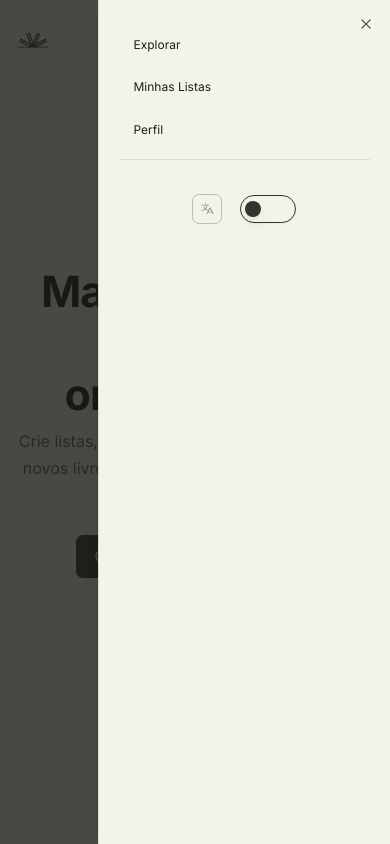
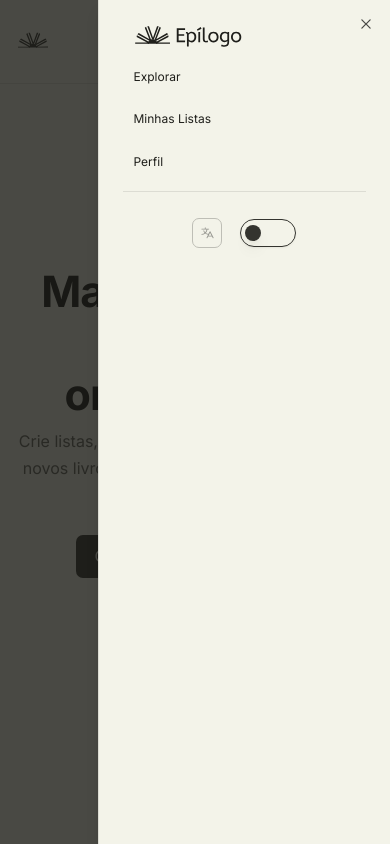
Before and after one commit to micapareddes/epilogo-app, a Next.js app: page / in a window 390 px wide. Both pictures are taken after a click on the button 357 px from the left and 41 px from the top of the page. Built offline with nearby package versions, Linux system fonts and the light colour scheme.

Commit message:
style: Hamburguer menu component

```diff
--- /dev/null
+++ b/src/components/header/hamburguer-menu.tsx
@@ -0,0 +1,49 @@
+import { ButtonIcon } from '../button/button-icon'
+import { HeaderItem } from './header-item'
+import {
+  Sheet,
+  SheetContent,
+  SheetDescription,
+  SheetFooter,
+  SheetHeader,
+  SheetTitle,
+  SheetTrigger,
+} from './sheet'
+import { LanguageSelector } from '../language-selector/language-selector'
+import { ThemeToggle } from '../theme-toggle'
+import { List } from '@phosphor-icons/react'
+import { BigLogo } from '../big-logo'
+
+interface HamburguerMenuProps {
+  menuItems: string[]
+}
+
+export function HamburguerMenu({ menuItems }: HamburguerMenuProps) {
+  return (
+    <Sheet>
+      <SheetTrigger asChild>
+        <ButtonIcon
+          icon={List}
+          variant="icon-primary"
+          className="block md:hidden"
+        />
+      </SheetTrigger>
+      <SheetContent>
+        <SheetHeader>
+          <SheetTitle>
+            <BigLogo className="h-6" />
+          </SheetTitle>
+          <SheetDescription className="flex flex-col items-start">
+            {menuItems.map((item) => {
+              return <HeaderItem content={item} key={item} />
+            })}
+          </SheetDescription>
+          <SheetFooter className="flex-row gap-m items-center justify-center p-l">
+            <LanguageSelector />
+            <ThemeToggle />
+          </SheetFooter>
+        </SheetHeader>
+      </SheetContent>
+    </Sheet>
+  )
+}
--- a/src/components/header/header.tsx
+++ b/src/components/header/header.tsx
@@ -5,19 +5,7 @@ import { LanguageSelector } from '../language-selector/language-selector'
 import { LogoSvg } from '../logo-svg'
 import { Search } from '../search'
 import { ThemeToggle } from '../theme-toggle'
-import { List } from '@phosphor-icons/react'
-import { ButtonIcon } from '../button/button-icon'
-import {
-  Sheet,
-  SheetContent,
-  SheetDescription,
-  SheetFooter,
-  SheetHeader,
-  SheetTitle,
-  SheetTrigger,
-} from './sheet'
-import { BigLogo } from '../big-logo'
-import { DropdownMenuSeparator } from '../ui/dropdown-menu'
+import { HamburguerMenu } from './hamburguer-menu'
 
 const menuItems = ['Explorar', 'Minhas Listas', 'Perfil']
 
@@ -39,29 +27,7 @@ export function Header() {
           <ThemeToggle />
         </div>
       </div>
-      <Sheet>
-        <SheetTrigger asChild>
-          <ButtonIcon
-            icon={List}
-            variant="icon-primary"
-            className="block md:hidden"
-          />
-        </SheetTrigger>
-        <SheetContent>
-          <SheetHeader>
-            <SheetDescription className="flex flex-col items-start">
-              {menuItems.map((item) => {
-                return <HeaderItem content={item} key={item} />
-              })}
-            </SheetDescription>
-            <DropdownMenuSeparator />
-            <SheetFooter className="flex-row gap-m items-center justify-center p-l">
-              <LanguageSelector />
-              <ThemeToggle />
-            </SheetFooter>
-          </SheetHeader>
-        </SheetContent>
-      </Sheet>
+      <HamburguerMenu menuItems={menuItems} />
     </header>
   )
 }
--- a/src/components/header/sheet.tsx
+++ b/src/components/header/sheet.tsx
@@ -93,7 +93,7 @@ const SheetFooter = ({
 }: React.HTMLAttributes<HTMLDivElement>) => (
   <div
     className={cn(
-      'flex flex-col-reverse sm:flex-row sm:justify-end sm:space-x-2',
+      'flex flex-col-reverse sm:flex-row sm:justify-end sm:space-x-2 border-t border-gray-100 dark:border-gray-800',
       className,
     )}
     {...props}
```
